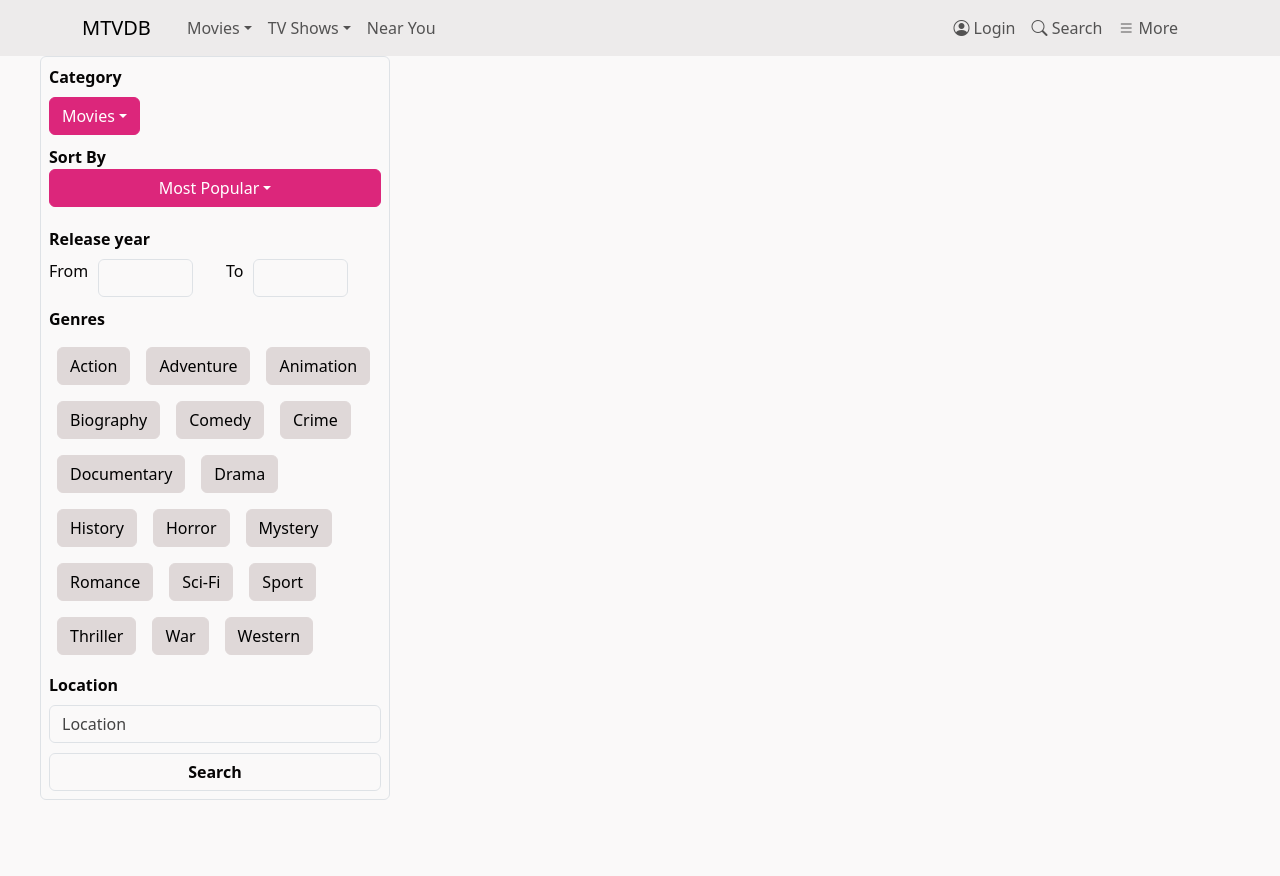
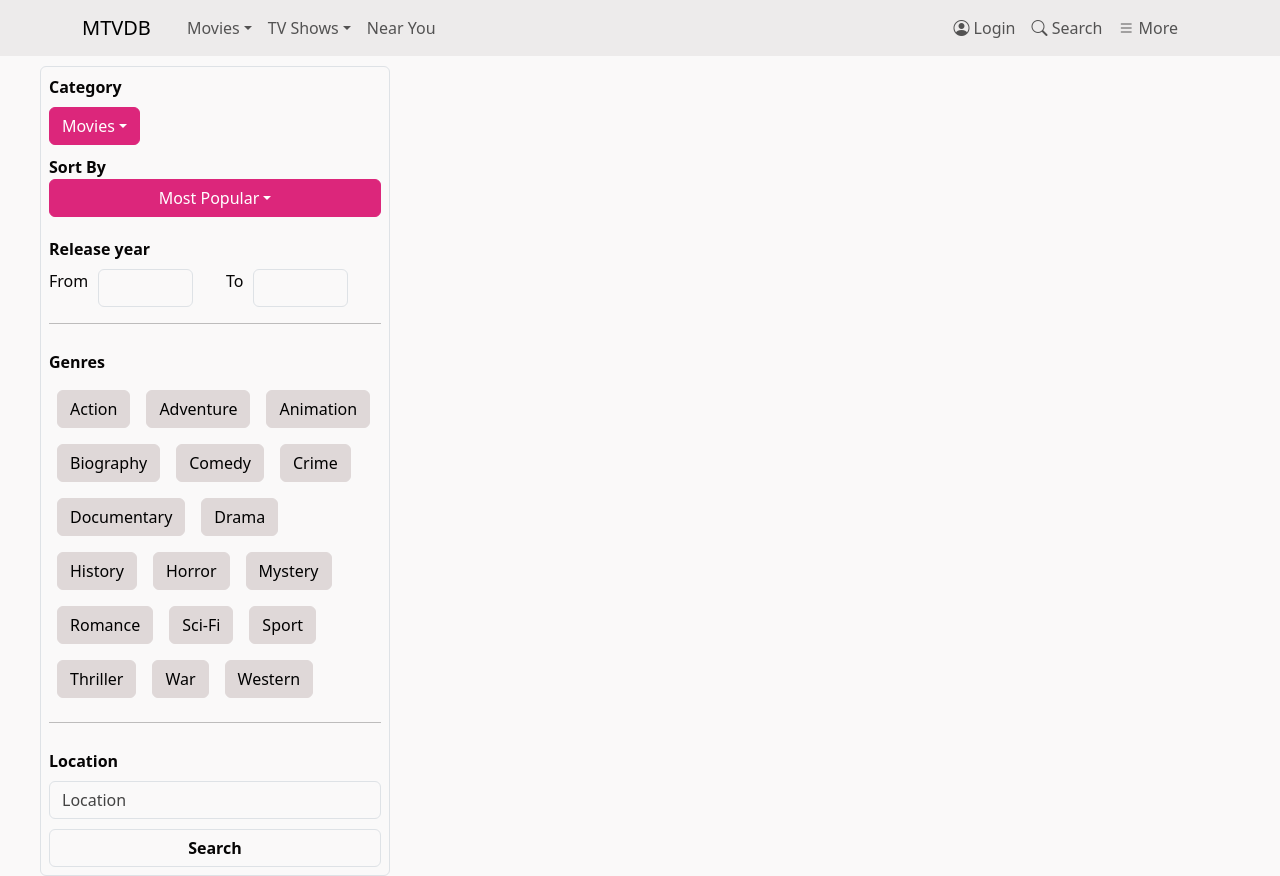
Before and after one commit to PedroMMRAF/ipm-projeto, a Next.js app: page /filters in a window 1280 px wide. Before the commit the page ends 800 px from the top, so only its background shows below. Built offline with nearby package versions, Linux system fonts and the light colour scheme.

Commit message:
genres mais bacanos

```diff
--- a/src/pages/filters.js
+++ b/src/pages/filters.js
@@ -126,7 +126,7 @@ function SearchFilterBox() {
     }, []);
 
     return (
-        <Container style={{ marginLeft: "20px", position: "fixed" }}>
+        <Container style={{ marginTop: "10px", marginLeft: "20px" }}>
             {
                 <Form className="d-flex flex-column p-2 border rounded mx-2" style={{ maxWidth: "350px" }}>
                     <Form.Label style={{ fontWeight: "bold" }} htmlFor="category">
@@ -169,6 +169,7 @@ function SearchFilterBox() {
                                 <Dropdown.Item eventKey="trending">Trending</Dropdown.Item>
                             </Dropdown.Menu>
                         </Dropdown>
+
                     </Form.Group>
 
                     <Form.Label style={{ fontWeight: "bold", marginTop: "10px" }}>Release year</Form.Label>
@@ -191,6 +192,8 @@ function SearchFilterBox() {
                             }}
                             style={{ width: "45%", marginRight: "10%" }}
                         />
+                        <hr />
+
                         <Form.Label style={{ marginRight: "10px" }}>To</Form.Label>
                         <Form.Control
                             type="text"
@@ -205,6 +208,7 @@ function SearchFilterBox() {
                             style={{ width: "45%", marginRight: "10%" }}
                         />
                     </Form.Group>
+                    <hr />
 
                     <Form.Label style={{ fontWeight: "bold", marginTop: "10px" }}>Genres</Form.Label>
                     <Form.Group
@@ -229,6 +233,7 @@ function SearchFilterBox() {
                             ))}
                         </div>
                     </Form.Group>
+                    <hr />
 
                     <Form.Label style={{ fontWeight: "bold", marginTop: "10px" }}>Location</Form.Label>
                     <Form.Control
```
